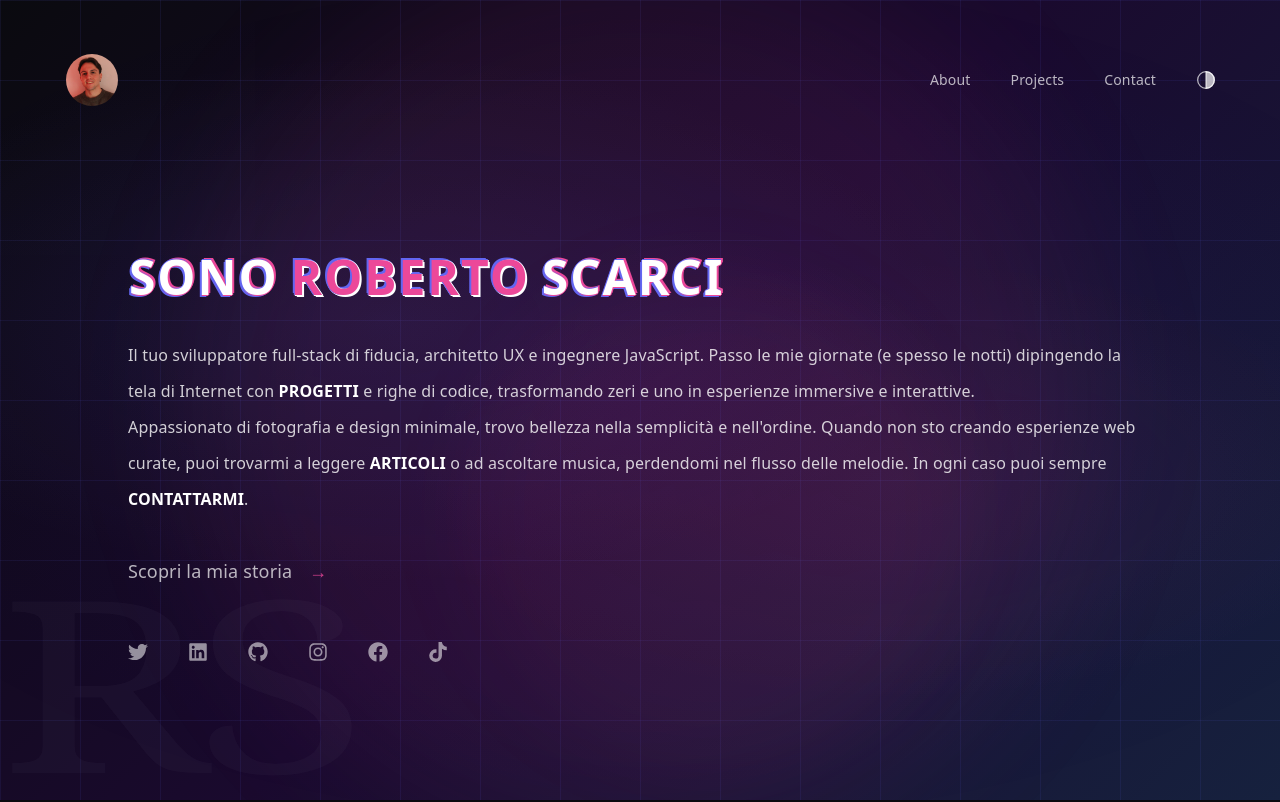
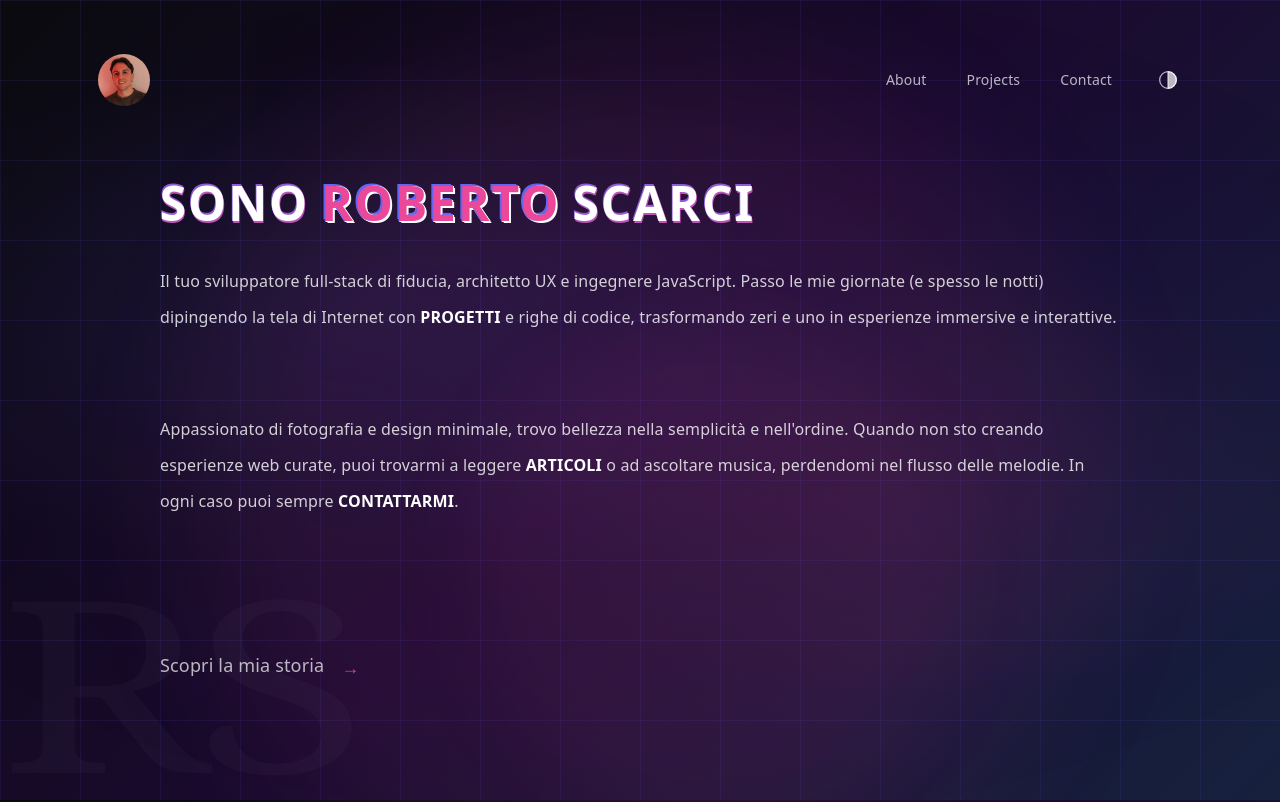
Before and after one commit to RobertoScarci/personal-portfolio, a Next.js app: page / in a window 1280 px wide. Shown: the top 802 px of the page. Built offline with nearby package versions, Linux system fonts and the light colour scheme.

Commit message:
style(globals): rimuovi margin/padding da reset * per non sovrascrivere utility Tailwind
Co-authored-by: Cursor <cursoragent@cursor.com>

```diff
--- a/src/app/globals.css
+++ b/src/app/globals.css
@@ -79,9 +79,10 @@
    BASE STYLES
    ============================================ */
 
+/* Usa i reset di Tailwind per margin/padding.
+   Manteniamo solo box-sizing globale per evitare di
+   sovrascrivere le utility (mt/mb/p/px/py, ecc.). */
 * {
-  margin: 0;
-  padding: 0;
   box-sizing: border-box;
 }
 
```
